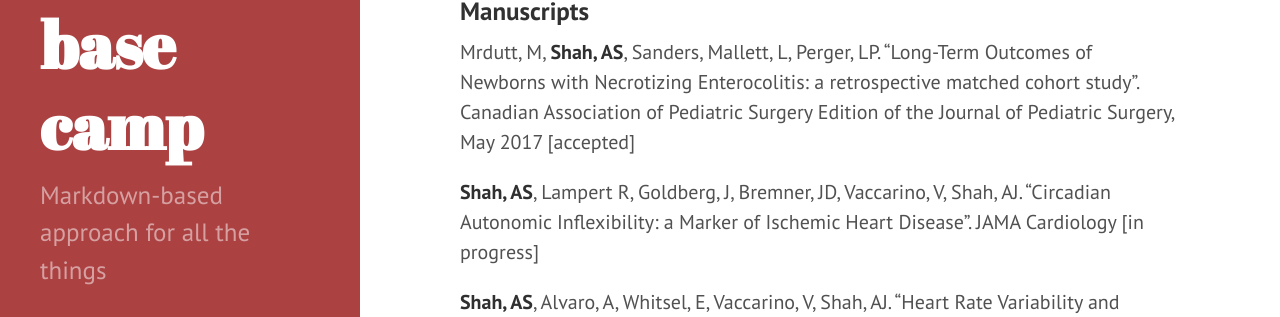
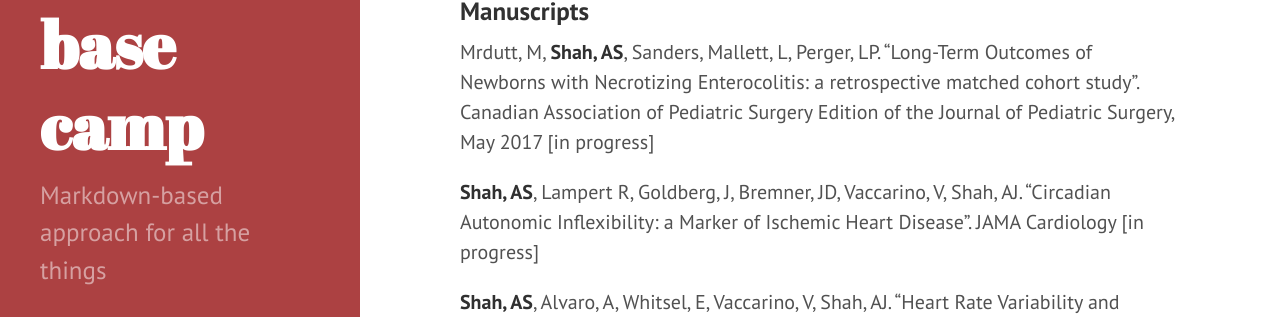
Before and after one commit to asshah4/asshah4.github.io, a Jekyll site: the page built from cv.md, in a window 1280 px wide and 900 px high, scrolled down 8253 px. Shown: the part 221-538 px from the top of the window. Built offline with Jekyll 4.4.1, drawn with Linux system fonts in a browser that asks for light colours.

Commit message:
fixing CV for CAPS paper

```diff
--- a/cv.md
+++ b/cv.md
@@ -297,7 +297,7 @@ November 10-12, 2018
 
 ### Manuscripts
 
-Mrdutt, M, **Shah, AS**, Sanders, Mallett, L, Perger, LP. “Long-Term Outcomes of Newborns with Necrotizing Enterocolitis: a retrospective matched cohort study”. Canadian Association of Pediatric Surgery Edition of the Journal of Pediatric Surgery, May 2017 [accepted]
+Mrdutt, M, **Shah, AS**, Sanders, Mallett, L, Perger, LP. “Long-Term Outcomes of Newborns with Necrotizing Enterocolitis: a retrospective matched cohort study”. Canadian Association of Pediatric Surgery Edition of the Journal of Pediatric Surgery, May 2017 [in progress]
 
 **Shah, AS**, Lampert R, Goldberg, J, Bremner, JD, Vaccarino, V, Shah, AJ. “Circadian Autonomic Inflexibility: a Marker of Ischemic Heart Disease”. JAMA Cardiology [in progress]
 
```
